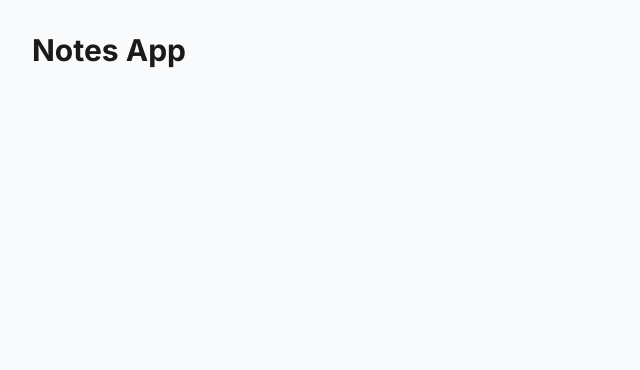
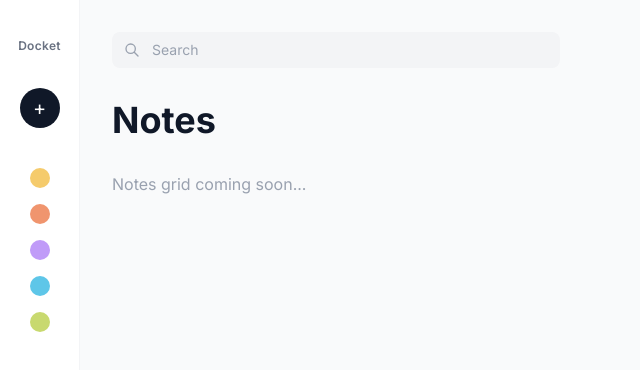
Before and after one commit to viktoralyoshin/notes, a React (Vite) app in the folder notes-front/: page / in a window 1280 px wide. Shown: the top 370 px of the page, without its empty margins (0-640 px from the left). Built offline with nearby package versions, Linux system fonts and the light colour scheme.

Commit message:
feat: add Layout with Sidebar (color filters, add button) and SearchBar

```diff
--- a/notes-front/src/App.tsx
+++ b/notes-front/src/App.tsx
@@ -1,8 +1,17 @@
+import { NotesProvider } from './store/notesContext'
+import Layout from './components/Layout/Layout'
+
 function App() {
+  const handleAddNote = () => {
+    // TODO: implement note creation modal
+  }
+
   return (
-    <div className="min-h-screen bg-gray-50">
-      <h1 className="text-3xl font-bold p-8">Notes App</h1>
-    </div>
+    <NotesProvider>
+      <Layout onAddNote={handleAddNote}>
+        <p className="text-gray-400">Notes grid coming soon...</p>
+      </Layout>
+    </NotesProvider>
   )
 }
 
--- /dev/null
+++ b/notes-front/src/components/Layout/Layout.tsx
@@ -0,0 +1,29 @@
+import type { ReactNode } from 'react'
+import Sidebar from '../Sidebar/Sidebar'
+import SearchBar from '../SearchBar/SearchBar'
+
+interface LayoutProps {
+  children: ReactNode
+  onAddNote: () => void
+}
+
+export default function Layout({ children, onAddNote }: LayoutProps) {
+  return (
+    <div className="flex min-h-screen bg-gray-50">
+      <Sidebar onAddNote={onAddNote} />
+
+      <main className="flex-1 px-8 py-8">
+        {/* Header */}
+        <div className="flex items-center justify-between mb-8">
+          <SearchBar />
+        </div>
+
+        {/* Title */}
+        <h1 className="text-4xl font-bold text-gray-900 mb-8">Notes</h1>
+
+        {/* Content */}
+        {children}
+      </main>
+    </div>
+  )
+}
--- /dev/null
+++ b/notes-front/src/components/SearchBar/SearchBar.tsx
@@ -0,0 +1,32 @@
+import { useNotes } from '../../store/notesContext'
+
+export default function SearchBar() {
+  const { state, dispatch } = useNotes()
+
+  return (
+    <div className="relative w-full max-w-md">
+      <svg
+        className="absolute left-3 top-1/2 -translate-y-1/2 w-4 h-4 text-gray-400"
+        fill="none"
+        stroke="currentColor"
+        viewBox="0 0 24 24"
+      >
+        <path
+          strokeLinecap="round"
+          strokeLinejoin="round"
+          strokeWidth={2}
+          d="M21 21l-6-6m2-5a7 7 0 11-14 0 7 7 0 0114 0z"
+        />
+      </svg>
+      <input
+        type="text"
+        placeholder="Search"
+        value={state.searchQuery}
+        onChange={(e) =>
+          dispatch({ type: 'SET_SEARCH_QUERY', payload: e.target.value })
+        }
+        className="w-full pl-10 pr-4 py-2 rounded-lg bg-gray-100 text-sm text-gray-700 placeholder-gray-400 outline-none focus:ring-2 focus:ring-gray-300 transition-all"
+      />
+    </div>
+  )
+}
--- /dev/null
+++ b/notes-front/src/components/Sidebar/Sidebar.tsx
@@ -0,0 +1,53 @@
+import { useNotes } from '../../store/notesContext'
+import { NOTE_COLORS, type NoteColor } from '../../types'
+
+interface SidebarProps {
+  onAddNote: () => void
+}
+
+const colorOrder: NoteColor[] = ['yellow', 'orange', 'purple', 'blue', 'green']
+
+export default function Sidebar({ onAddNote }: SidebarProps) {
+  const { state, dispatch } = useNotes()
+
+  const handleColorClick = (color: NoteColor) => {
+    dispatch({
+      type: 'SET_ACTIVE_COLOR',
+      payload: state.activeColor === color ? null : color,
+    })
+  }
+
+  return (
+    <aside className="flex flex-col items-center gap-6 py-8 px-4 w-20 min-h-screen bg-white border-r border-gray-100">
+      {/* Logo */}
+      <div className="mb-2">
+        <span className="text-xs font-semibold text-gray-500 tracking-wide">Docket</span>
+      </div>
+
+      {/* Add button */}
+      <button
+        onClick={onAddNote}
+        className="w-10 h-10 rounded-full bg-gray-900 text-white flex items-center justify-center text-xl hover:bg-gray-700 transition-colors cursor-pointer"
+        aria-label="Add note"
+      >
+        +
+      </button>
+
+      {/* Color filters */}
+      <div className="flex flex-col gap-4 mt-4">
+        {colorOrder.map((color) => (
+          <button
+            key={color}
+            onClick={() => handleColorClick(color)}
+            className={`w-5 h-5 rounded-full ${NOTE_COLORS[color].dot} transition-all cursor-pointer ${
+              state.activeColor === color
+                ? 'ring-2 ring-offset-2 ring-gray-400 scale-110'
+                : 'hover:scale-110'
+            }`}
+            aria-label={`Filter by ${NOTE_COLORS[color].label}`}
+          />
+        ))}
+      </div>
+    </aside>
+  )
+}
```
